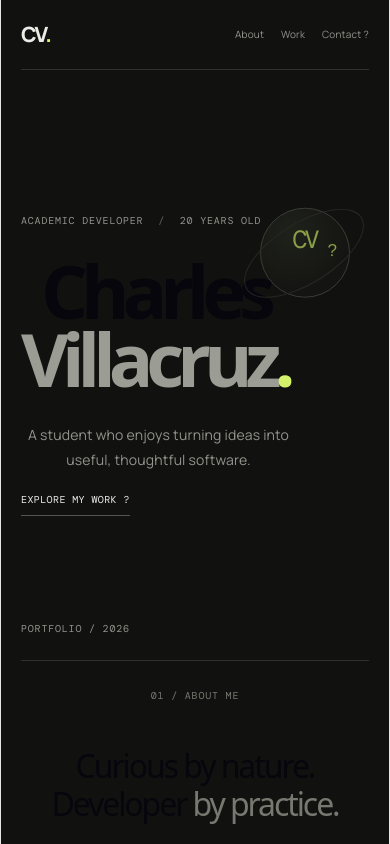
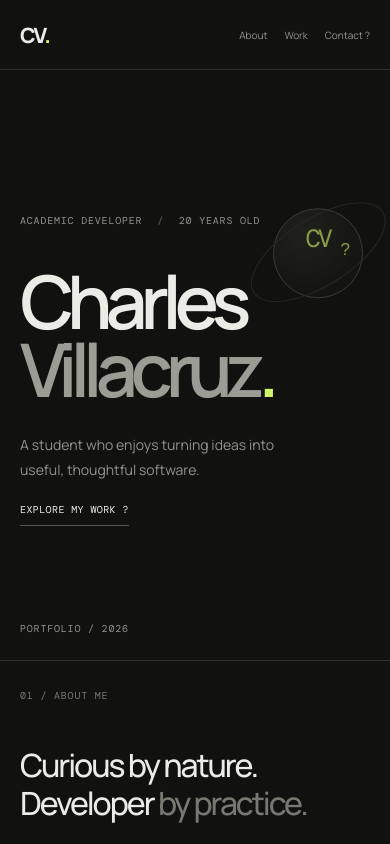
Before and after one commit to charlesv12/Villacruz-Portfolio, a React (Vite) app in the folder villacruz-portfolio/: page / in a window 390 px wide. Shown: the top 844 px of the page. Built offline with nearby package versions, Linux system fonts and the light colour scheme; no server answers.

Commit message:
Expand portfolio to full screen

```diff
--- a/villacruz-portfolio/src/index.css
+++ b/villacruz-portfolio/src/index.css
@@ -1,111 +1,16 @@
 :root {
-  --text: #6b6375;
-  --text-h: #08060d;
-  --bg: #fff;
-  --border: #e5e4e7;
-  --code-bg: #f4f3ec;
-  --accent: #aa3bff;
-  --accent-bg: rgba(170, 59, 255, 0.1);
-  --accent-border: rgba(170, 59, 255, 0.5);
-  --social-bg: rgba(244, 243, 236, 0.5);
-  --shadow:
-    rgba(0, 0, 0, 0.1) 0 10px 15px -3px, rgba(0, 0, 0, 0.05) 0 4px 6px -2px;
-
-  --sans: system-ui, 'Segoe UI', Roboto, sans-serif;
-  --heading: system-ui, 'Segoe UI', Roboto, sans-serif;
-  --mono: ui-monospace, Consolas, monospace;
-
-  font: 18px/145% var(--sans);
-  letter-spacing: 0.18px;
-  color-scheme: light dark;
-  color: var(--text);
-  background: var(--bg);
+  font-family: system-ui, sans-serif;
+  color: #ecece7;
+  background: #111210;
   font-synthesis: none;
   text-rendering: optimizeLegibility;
   -webkit-font-smoothing: antialiased;
   -moz-osx-font-smoothing: grayscale;
-
-  @media (max-width: 1024px) {
-    font-size: 16px;
-  }
 }
 
-@media (prefers-color-scheme: dark) {
-  :root {
-    --text: #9ca3af;
-    --text-h: #f3f4f6;
-    --bg: #16171d;
-    --border: #2e303a;
-    --code-bg: #1f2028;
-    --accent: #c084fc;
-    --accent-bg: rgba(192, 132, 252, 0.15);
-    --accent-border: rgba(192, 132, 252, 0.5);
-    --social-bg: rgba(47, 48, 58, 0.5);
-    --shadow:
-      rgba(0, 0, 0, 0.4) 0 10px 15px -3px, rgba(0, 0, 0, 0.25) 0 4px 6px -2px;
-  }
-
-  #social .button-icon {
-    filter: invert(1) brightness(2);
-  }
-}
-
-body {
-  margin: 0;
-}
-
-#root {
-  width: 1126px;
-  max-width: 100%;
-  margin: 0 auto;
-  text-align: center;
-  border-inline: 1px solid var(--border);
-  min-height: 100svh;
-  display: flex;
-  flex-direction: column;
-  box-sizing: border-box;
-}
-
-h1,
-h2 {
-  font-family: var(--heading);
-  font-weight: 500;
-  color: var(--text-h);
-}
-
-h1 {
-  font-size: 56px;
-  letter-spacing: -1.68px;
-  margin: 32px 0;
-  @media (max-width: 1024px) {
-    font-size: 36px;
-    margin: 20px 0;
-  }
-}
-h2 {
-  font-size: 24px;
-  line-height: 118%;
-  letter-spacing: -0.24px;
-  margin: 0 0 8px;
-  @media (max-width: 1024px) {
-    font-size: 20px;
-  }
-}
-p {
-  margin: 0;
-}
-
-code,
-.counter {
-  font-family: var(--mono);
-  display: inline-flex;
-  border-radius: 4px;
-  color: var(--text-h);
-}
-
-code {
-  font-size: 15px;
-  line-height: 135%;
-  padding: 4px 8px;
-  background: var(--code-bg);
-}
+* { box-sizing: border-box; }
+html { min-width: 320px; scroll-behavior: smooth; }
+body { margin: 0; min-width: 320px; }
+#root { width: 100%; min-height: 100vh; text-align: left; }
+a { color: inherit; text-decoration: none; }
+::selection { color: #111210; background: #d5f36a; }
```
Also changed, not shown: villacruz-portfolio/src/App.css.
